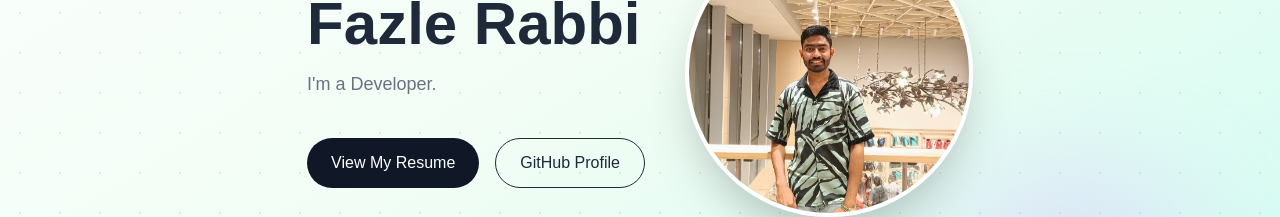
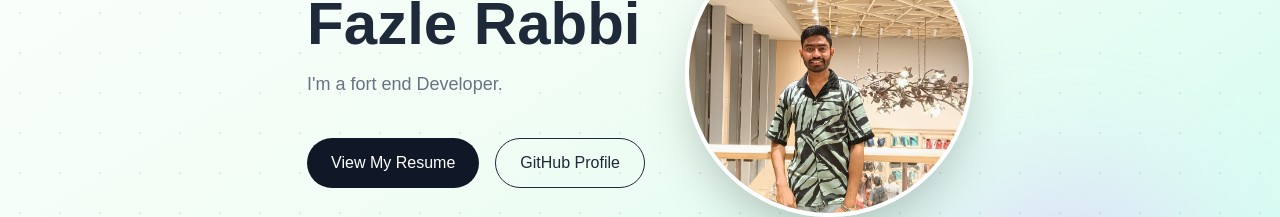
Before and after one commit to fazlerabbi6423/portfolio, a Next.js app: page / in a window 1280 px wide. Shown: the part 391-608 px from the top of the page. Built offline with nearby package versions, Linux system fonts and the light colour scheme.

Commit message:
added text

```diff
--- a/src/app/components/Hero.tsx
+++ b/src/app/components/Hero.tsx
@@ -3,7 +3,7 @@
 
 
 import Link from 'next/link';
-import Image from 'next/image';
+
 
 const Hero = () => {
     return (
@@ -34,7 +34,7 @@ const Hero = () => {
                     </h1>
 
                     <p className='text-gray-500 text-lg max-w-md mb-10'>
-                        I'm a Developer.
+                        I'm a fort end  Developer.
                     </p>
 
                     <div className='flex gap-4'>
```
